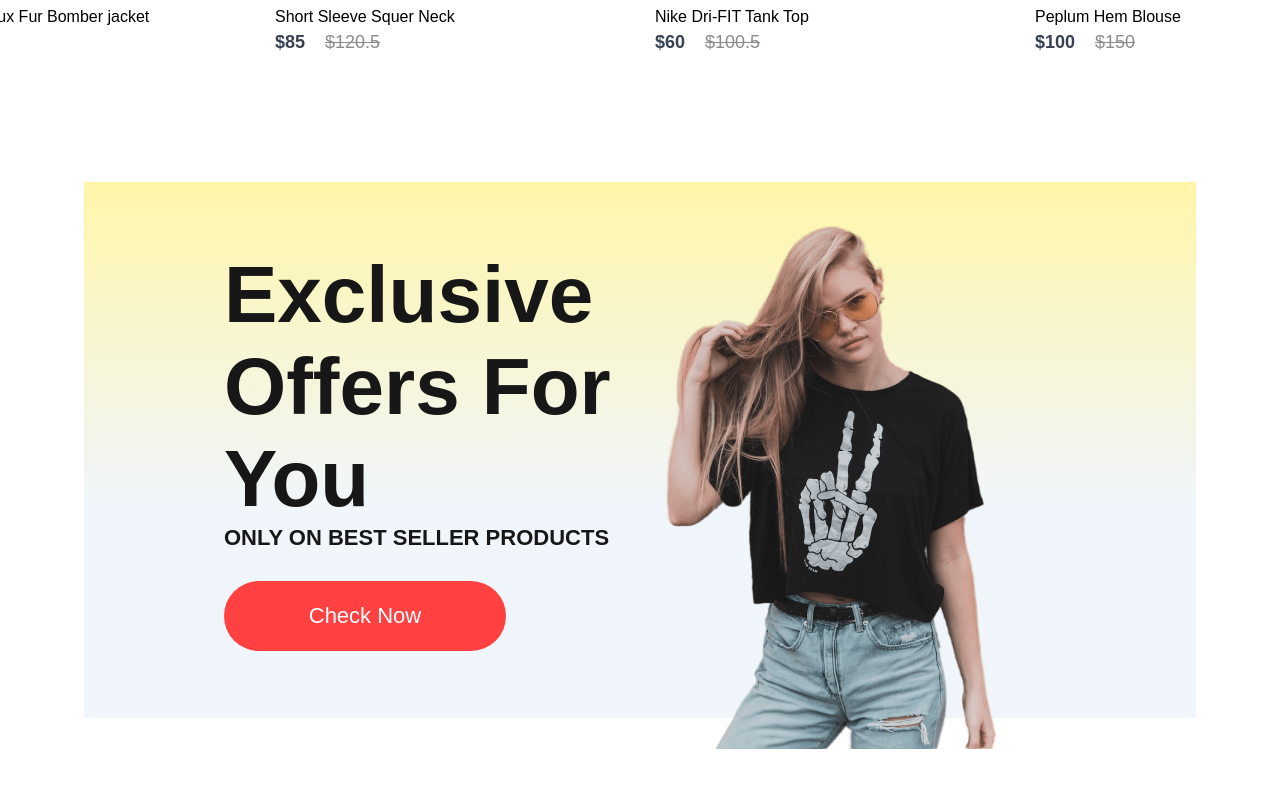
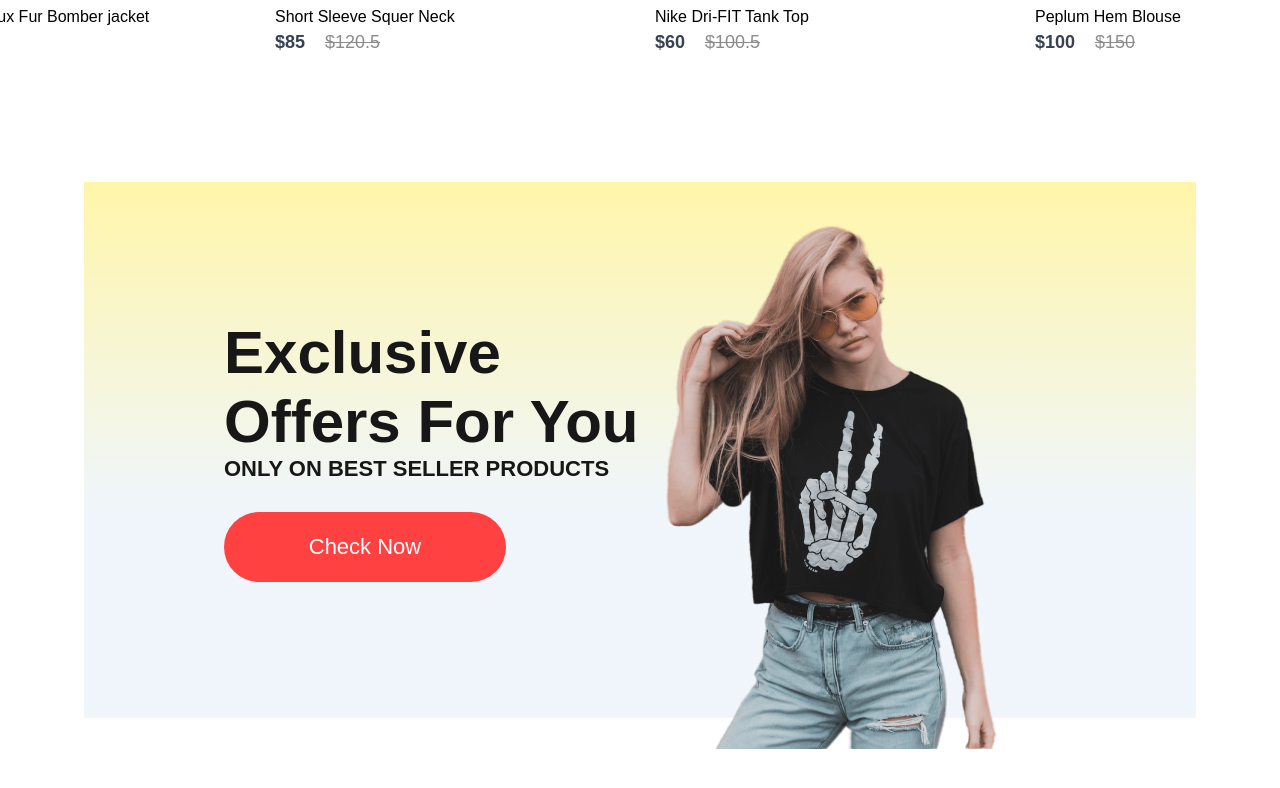
Before and after one commit to PraneethBunny123/MERN-Cart, a React (Vite) app in the folder frontend/: page / in a window 1280 px wide. Shown: the part 1555-2343 px from the top of the page. Built offline with nearby package versions, Linux system fonts and the light colour scheme.

Commit message:
Few mods

```diff
--- a/frontend/src/components/Offers/Offers.css
+++ b/frontend/src/components/Offers/Offers.css
@@ -17,7 +17,7 @@
 
 .offers-left h1 {
     color: #171717;
-    font-size: 80px;
+    font-size: 60px;
     font-weight: 600;
 }
 
--- a/frontend/src/components/Offers/Offers.jsx
+++ b/frontend/src/components/Offers/Offers.jsx
@@ -5,7 +5,8 @@ export default function Offers() {
     return (
         <div className="offers">
             <div className="offers-left">
-                <h1>Exclusive <br />Offers For You</h1>
+                <h1>Exclusive</h1>
+                <h1>Offers For You</h1>
                 <p>ONLY ON BEST SELLER PRODUCTS</p>
                 <button>Check Now</button>
             </div>
```
